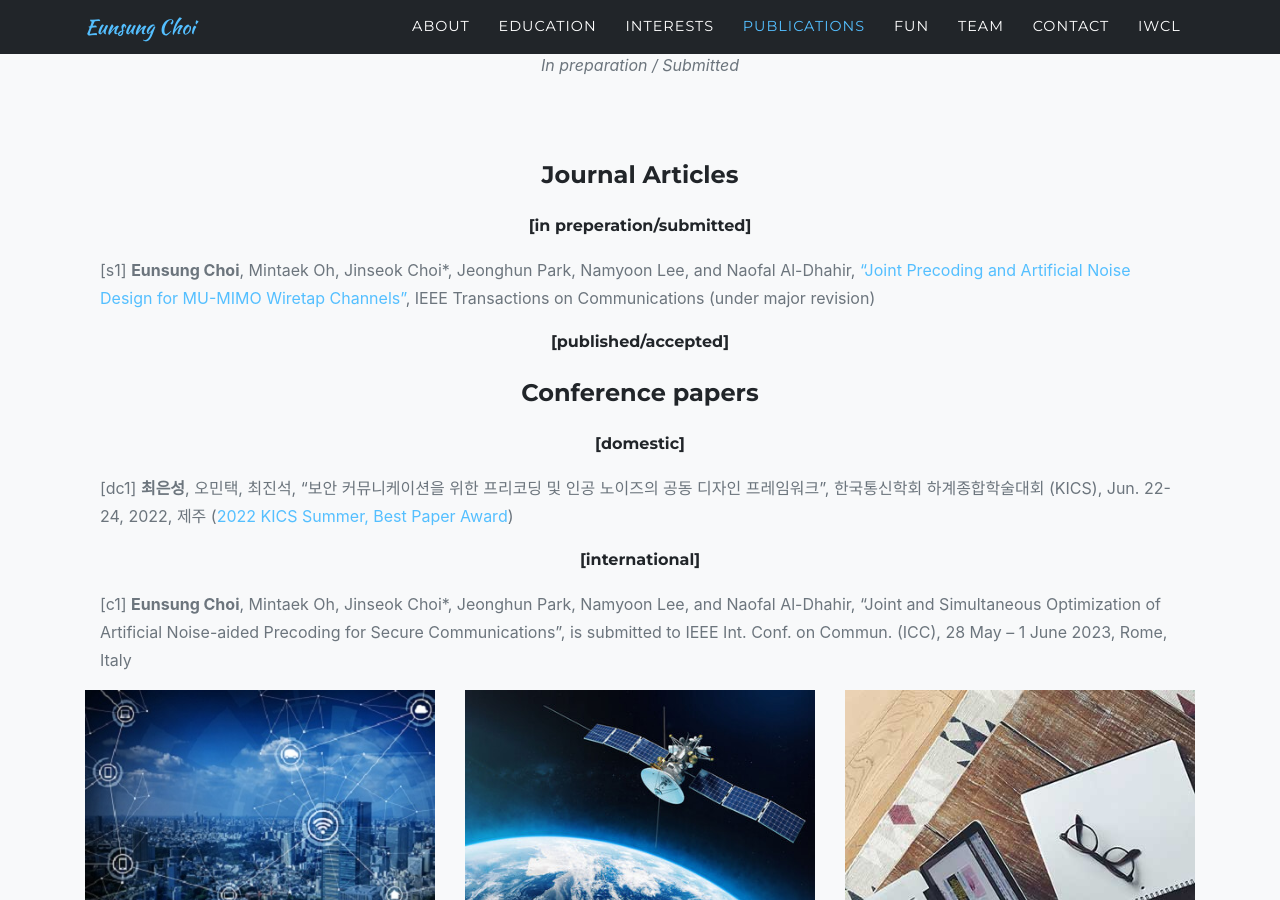
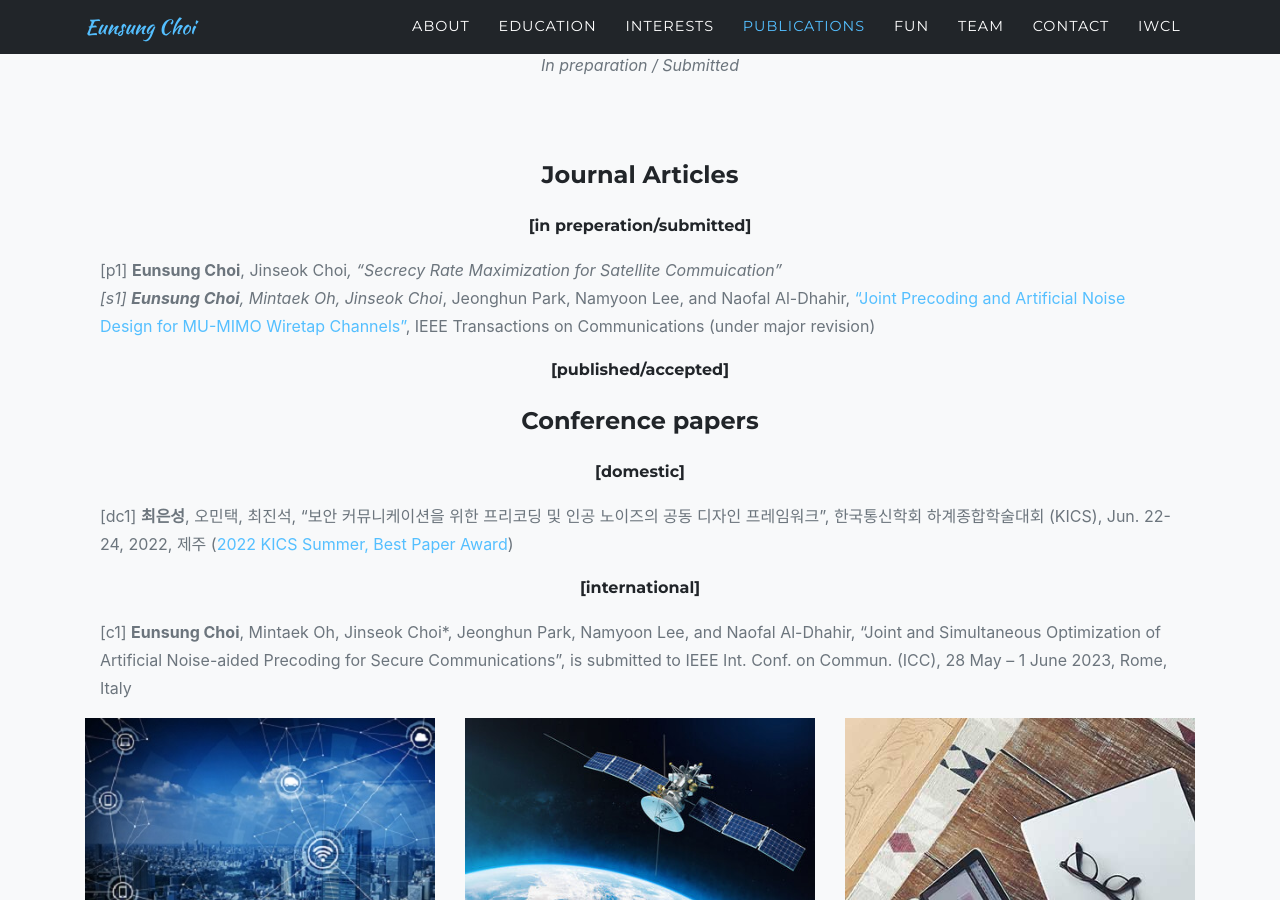
Before and after one commit to choices97/choices97.github.io, a Jekyll site: the page built from index.md, in a window 1280 px wide and 900 px high, scrolled down 4526 px. Built offline with Jekyll 4.4.1, drawn with Linux system fonts in a browser that asks for light colours; some web fonts are replaced; comment, search, counter and statistics services are not loaded.

Commit message:
Update sitetext.yml

```diff
--- a/_data/sitetext.yml
+++ b/_data/sitetext.yml
@@ -93,8 +93,7 @@ en: &DEFAULT_EN
     list:
       - title: "**Journal Articles**"
       - subtitle: "[in preperation/submitted]"
-        desc: "[p1] **Eunsung Choi**, Jinseok Choi*, &ldquo;Secrecy Rate Maximization for Satellite Commuication&rdquo;"
-        desc: "[s1] **Eunsung Choi**, Mintaek Oh, Jinseok Choi*, Jeonghun Park, Namyoon Lee, and Naofal Al-Dhahir, [&ldquo;Joint Precoding and Artificial Noise Design for MU-MIMO Wiretap Channels&rdquo;](https://arxiv.org/abs/2207.09823), IEEE Transactions on Communications  (under major revision)"
+        desc: "[p1] **Eunsung Choi**, Jinseok Choi*, &ldquo;Secrecy Rate Maximization for Satellite Commuication&rdquo; <br> [s1] **Eunsung Choi**, Mintaek Oh, Jinseok Choi*, Jeonghun Park, Namyoon Lee, and Naofal Al-Dhahir, [&ldquo;Joint Precoding and Artificial Noise Design for MU-MIMO Wiretap Channels&rdquo;](https://arxiv.org/abs/2207.09823), IEEE Transactions on Communications  (under major revision)"
       - subtitle: "[published/accepted]"
       - title: "**Conference papers**"
       - subtitle: "[domestic]"
```
